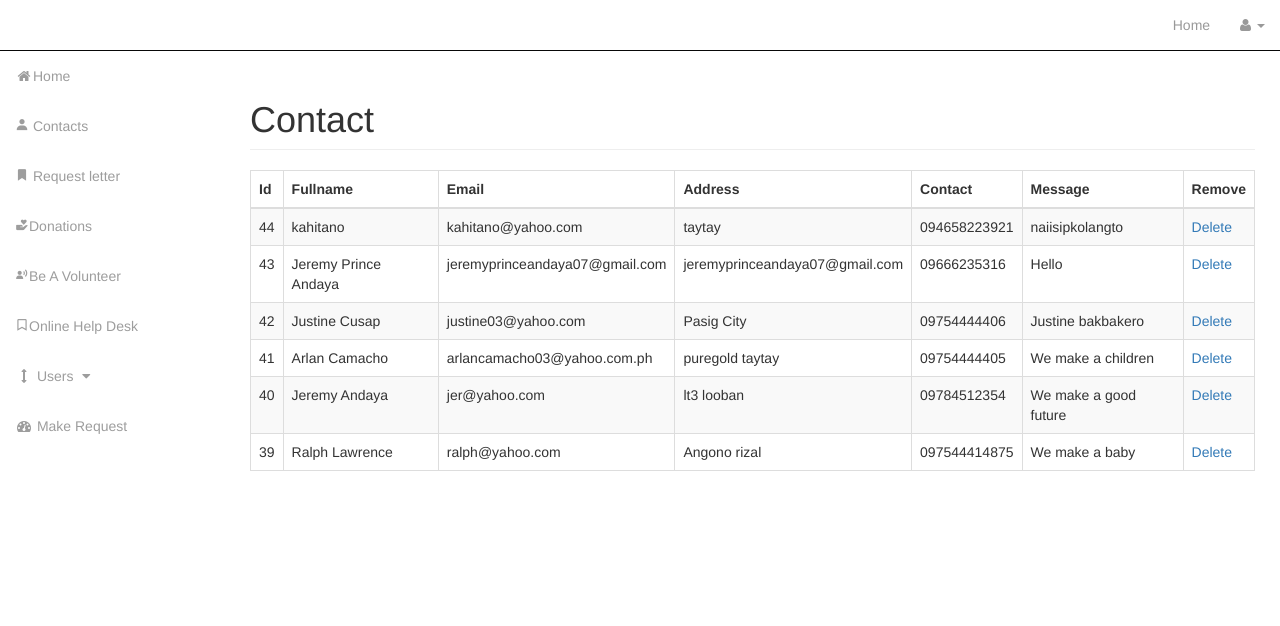
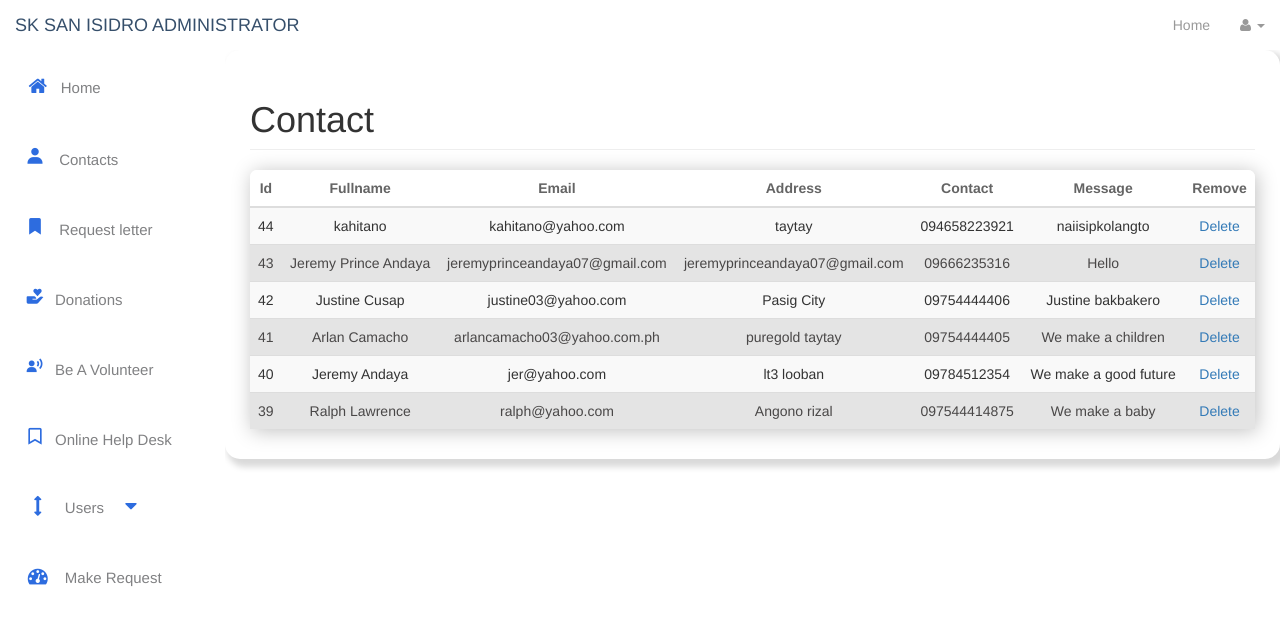
Before and after one commit to softdevss/SK-website, a PHP site: page /admin/contact.php in a window 1280 px wide. Shown: the top 626 px of the page. Run offline with PHP 8.4, Linux system fonts and the light colour scheme; data comes from the database, SQL or seed files in the repository.

Commit message:
cleaning admin UI

```diff
--- a/admin/contact.php
+++ b/admin/contact.php
@@ -18,7 +18,7 @@
                 <div class="row">
                     <div class="col-lg-12">
                         <h1 class="page-header"> Contact</h1>
-                       <table class="table table-striped table-bordered table-hover table-primary">
+                       <table class="table table-striped  table-hover table-primary">
                        <thead class="thead-dark">
                             <tr>
                                 <th>Id</th>
--- a/admin/css/sb-admin.css
+++ b/admin/css/sb-admin.css
@@ -25,6 +25,8 @@ body {
     width: 100%;
     padding: 0;
     background-color: #fff;
+    box-shadow: 5px 5px 6px 3px rgba(0,0,0,.150);
+    border-radius: 15px;
 }
 
 .huge {
@@ -65,8 +67,8 @@ body {
 .top-nav>.open>a,
 .top-nav>.open>a:hover,
 .top-nav>.open>a:focus {
-    color: #fff;
-    background-color: #000;
+    color: #2d6cdf;
+
 }
 
 .top-nav>.open>.dropdown-menu {
@@ -122,17 +124,28 @@ ul.alert-dropdown {
         border: none;
         border-radius: 0;
         overflow-y: auto;
-        background-color: #222;
+
     }
 
     .side-nav>li>a {
         width: 225px;
+        font-size: 1.5rem;
+        color: #808183 !important;
+    }
+    .side-nav>li>a>i{
+        margin: 1rem;
+        color: #2d6cdf;
+        font-size: 2rem;
     }
 
     .side-nav li a:hover,
     .side-nav li a:focus {
         outline: none;
-        background-color: #000 !important;
+        background-color: rgb(226, 224, 224) !important;
+        border-top-right-radius: 30px;
+        border-bottom-right-radius: 30px;
+        color: #2d6cdf !important;
+        font-weight: 600;
     }
 }
 
@@ -143,22 +156,23 @@ ul.alert-dropdown {
 .side-nav>li>ul>li>a {
     display: block;
     padding: 10px 15px 10px 38px;
-    text-decoration: none;
+    text-decoration: upper;
     color: #999;
 }
 
 .side-nav>li>ul>li>a:hover {
-    color: #fff;
+    color:#2d6cdf;
+    text-decoration: none;
 }
 
 /* Flot Chart Containers */
 
-.flot-chart {
+.float-chart {
     display: block;
     height: 400px;
 }
 
-.flot-chart-content {
+.float-chart-content {
     width: 100%;
     height: 100%;
 }
@@ -222,3 +236,120 @@ ul.alert-dropdown {
 .panel-yellow a:hover {
     color: #df8a13;
 }
+
+.table{
+    margin-top: 1rem;
+    max-width: 100%;
+    width: 100%;
+    border-collapse: collapse !important;
+    font-size: 1rem;
+   border-radius: 7px 7px 0 0;
+    overflow: hidden;
+    box-shadow:  2px 2px 20px rgba(0,0,0,0.25);
+}
+.table th{
+    background-color:#ffffff;
+    color: rgb(100, 100, 100);
+}
+.table thead tr{
+    font-weight: normal;
+}
+.table td , .table th{
+    padding: 13px 12px;
+    text-align: center;
+    font-size: 1.4rem;
+
+}
+.table tbody tr:nth-child(even){
+    background-color:#e4e4e4 ;
+    font-weight:500;
+    color: rgb(73, 71, 71);
+
+}
+
+.table tbody tr {
+
+    cursor: pointer;
+    transition: all .2s ease-in;
+
+}
+.table th select{
+    font-weight: 600;
+    background:#ffffff ;
+    color: rgb(85, 85, 85);
+    outline: none;
+    border: none;
+    border-radius: 23px;
+}
+.table td button{
+border: none;
+background: transparent;
+
+}
+.table td i{
+    padding: 5px;
+    font-size: 1.2rem;
+
+}
+.table td button{
+    outline: none;
+
+
+}
+table tr:hover{
+    background: rgba(11, 160, 247, 0.13) !important;
+}
+
+
+#ACTIVATE{
+    color: rgb(69, 155, 80);
+    cursor: pointer;
+}
+.table .ontime{
+    background:green;
+    padding: .6rem 1.2rem;
+    border-radius: 6px;
+    color: #fff;
+    font-weight: 600;
+}
+.table .over{
+    background:rgb(109, 23, 23);
+    padding: .6rem .9rem;
+    border-radius: 6px;
+    color: #fff;
+    font-weight: 600;
+}
+/*responsive table*/
+
+@media (max-width:768px){
+.table thead{
+    display: none;
+
+    }
+    .table, .table tbody, .table tr, .table td{
+        display: block;
+        width: 100%;
+    }
+    .table tr{
+        margin-bottom: 12px;
+
+    }
+    .table td{
+        text-align: right;
+        padding-left: 50%;
+        text-align: center;
+        position: relative;
+      margin-top: 5PX;
+    }
+    .table td::before{
+        content:attr(data-label);
+        position: absolute;
+        left: 0;
+        width: 50%;
+        padding-left: 15px;
+        font-size: 15px;
+        font-weight: bold;
+        text-align: left;
+
+    }
+}
--- a/admin/donations.php
+++ b/admin/donations.php
@@ -17,7 +17,7 @@
                 <div class="row">
                     <div class="col-lg-12">
                         <h1 class="page-header"> Donations</h1>
-                        <table class="table table-striped table-bordered table-hover table-primary">
+                        <table class="table table-striped  table-hover table-primary">
                             <thead class="thead-dark">
                                 <tr>
                                     <th>Id</th>
@@ -28,7 +28,9 @@
                                     <th>Donation</th>
                                     <th>Remove</th>
                                 </tr>
+
                             </thead>
+
                             <tbody>
                     <?php
 
@@ -44,7 +46,7 @@
                             $donation  = $row['donation'];
 
                         echo "<tr>";
-                            echo "<td>{$id}</td>";
+                            echo "<td >{$id}</td>";
                             echo "<td>{$name}</td>";
                             echo "<td>{$contact}</td>";
                             echo "<td>{$address}</td>";
--- a/admin/helpdeskview.php
+++ b/admin/helpdeskview.php
@@ -18,7 +18,7 @@
                 <div class="row">
                     <div class="col-lg-12">
                         <h1 class="page-header"> Online Help Desk</h1>
-                       <table class="table table-striped table-bordered table-hover table-primary">
+                       <table class="table table-striped  table-hover table-primary">
                        <thead class="thead-dark">
                     <tr>
                         <th>#</th>
--- a/admin/includes/admin_header.php
+++ b/admin/includes/admin_header.php
@@ -19,7 +19,7 @@
     <!-- Bootstrap Core CSS -->
     <link href='https://cdn.jsdelivr.net/npm/boxicons@2.0.5/css/boxicons.min.css' rel='stylesheet'>
     <link href="css/bootstrap.min.css" rel="stylesheet">
-    <link href=../assets/css/admin.css" rel="stylesheet">
+    <link href="/admins.css" rel="stylesheet">
     <!-- Custom CSS -->
     <link href="css/sb-admin.css" rel="stylesheet">
 
--- a/admin/includes/admin_navigation.php
+++ b/admin/includes/admin_navigation.php
@@ -1,11 +1,11 @@
-<nav class="navbar navbar-inverse navbar-fixed-top" role="navigation" style="background:#ffff;">
+<nav  class="navbar navbar-inverse navbar-fixed-top " role="navigation" style="background:#fff; border:none;">
     <!-- Brand and toggle get grouped for better mobile display -->
-        <div class="navbar-header"><button type="button" class="navbar-toggle" data-toggle="collapse"
+        <div class="navbar-header" ><button style="border:none; background-color:#2d6cdf;" type="button" class="navbar-toggle" data-toggle="collapse"
                 data-target=".navbar-ex1-collapse"><span class="sr-only">Toggle navigation</span><span
-                    class="icon-bar"></span><span class="icon-bar"></span><span class="icon-bar"></span></button><a
-                class="navbar-brand" href="../admin">SK SAN ISIDRO ADMINISTRATOR</a></div>
+                    class="icon-bar" style="background-color:#fff;"></span><span class="icon-bar"style="background-color:#fff;"></span><span class="icon-bar" style="background-color:#fff;"></span></button><a
+                class="navbar-brand" href="../admin" style="color:#364f6b;">SK SAN ISIDRO ADMINISTRATOR</a></div>
         <!-- Top Menu Items -->
-            <ul class="nav navbar-right top-nav" >
+            <ul class="nav navbar-right top-nav"  >
                 <li><a href="../index.php"></i>Home</a></li>
                 <li class="dropdown"><a href="#" class="dropdown-toggle" data-toggle="dropdown"><i
                             class="fa fa-user"></i>
@@ -33,7 +33,7 @@
                     <ul class="nav navbar-nav side-nav" style="background:#ffff;">
                         <li><a href="index.php"><i class="fa fa-home fa-fw"></i>Home</a></li>
                         <!-- <li><a href="charts.html"><i class="fa fa-fw fa-bar-chart-o"></i>Charts</a></li> -->
-                        <li><a href="./contact.php"><i class='bx bxs-user'></i> Contacts</a></li>
+                        <li ><a href="./contact.php"><i class='bx bxs-user'></i> Contacts</a></li>
                         <li><a href="./requestletter.php"><i class='bx bxs-bookmark'></i> Request letter</a></li>
                         <li><a href="./donations.php"><i class='bx bxs-donate-heart' ></i>Donations</a></li>
                         <li><a href="./volunteerview.php"><i class='bx bxs-user-voice'></i>Be A Volunteer</a></li>
--- a/admin/index.php
+++ b/admin/index.php
@@ -18,8 +18,8 @@
 
                     <div class="col-lg-12">
                         <h1 class="page-header">
-                           Welcome admin
-                           <small> <?php echo $_SESSION['username']; ?> </small>
+                           WELCOME ADMIN
+                           <Strong style="text-transform:uppercase; color:grey;"> <?php echo $_SESSION['username']; ?> </Strong>
                         </h1>
                         <ol class="breadcrumb">
                             <li>
--- a/admin/requestletter.php
+++ b/admin/requestletter.php
@@ -17,7 +17,7 @@
                 <div class="row">
                     <div class="col-lg-12">
                         <h1 class="page-header">Request Letter </h1>
-                        <table class="table table-striped table-bordered table-hover table-primary">
+                        <table class="table table-striped  table-hover table-primary">
                             <thead class="thead-dark">
                                 <tr>
                                     <th>Id</th>
--- a/admin/view_all_users.php
+++ b/admin/view_all_users.php
@@ -2,7 +2,7 @@
 
 
 <body style="background:#ffff;">
-                        <table class="table table-striped table-bordered table-hover table-primary">
+                        <table class="table table-striped  table-hover table-primary">
                             <thead class="thead-dark">
                                 <tr>
                                     <th>Id</th>
--- a/admin/volunteerview.php
+++ b/admin/volunteerview.php
@@ -18,7 +18,7 @@
                 <div class="row">
                     <div class="col-lg-12">
                         <h1 class="page-header"> Be A Volunteer</h1>
-                       <table class="table table-striped table-bordered table-hover table-primary">
+                       <table class="table table-striped  table-hover table-primary">
                        <thead class="thead-dark">
                     <tr>
                         <th>#</th>
--- a/login-modal.php
+++ b/login-modal.php
@@ -39,7 +39,7 @@ if(isset($_POST['submit'])){
 
 
 
-          header("Location: /SK-WEBSITE/admin/");
+          header("Location: /Sk-website/admin/");
 
       }else{
 
```
Also changed, not shown: admin/helpuploads/23-01.02.2021_10.29.12_REC.png (added), admin/helpuploads/23-1_Y1hq9sHXG26Fyhys81z8rg.png (added), admin/helpuploads/26-01.02.2021_10.29.12_REC.png (added), admin/uploads/28-01.02.2021_10.29.12_REC.png (added), admins.css (added).
